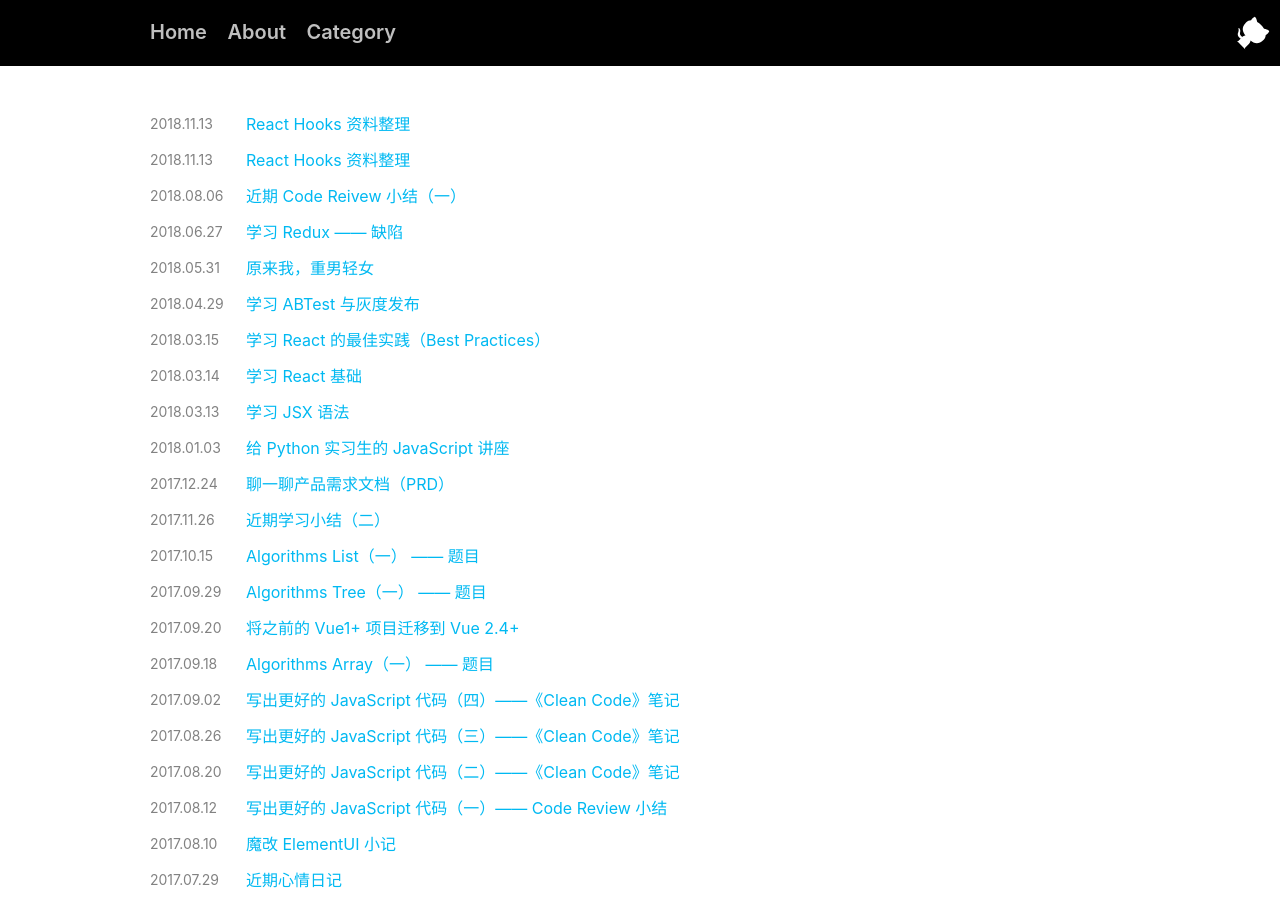
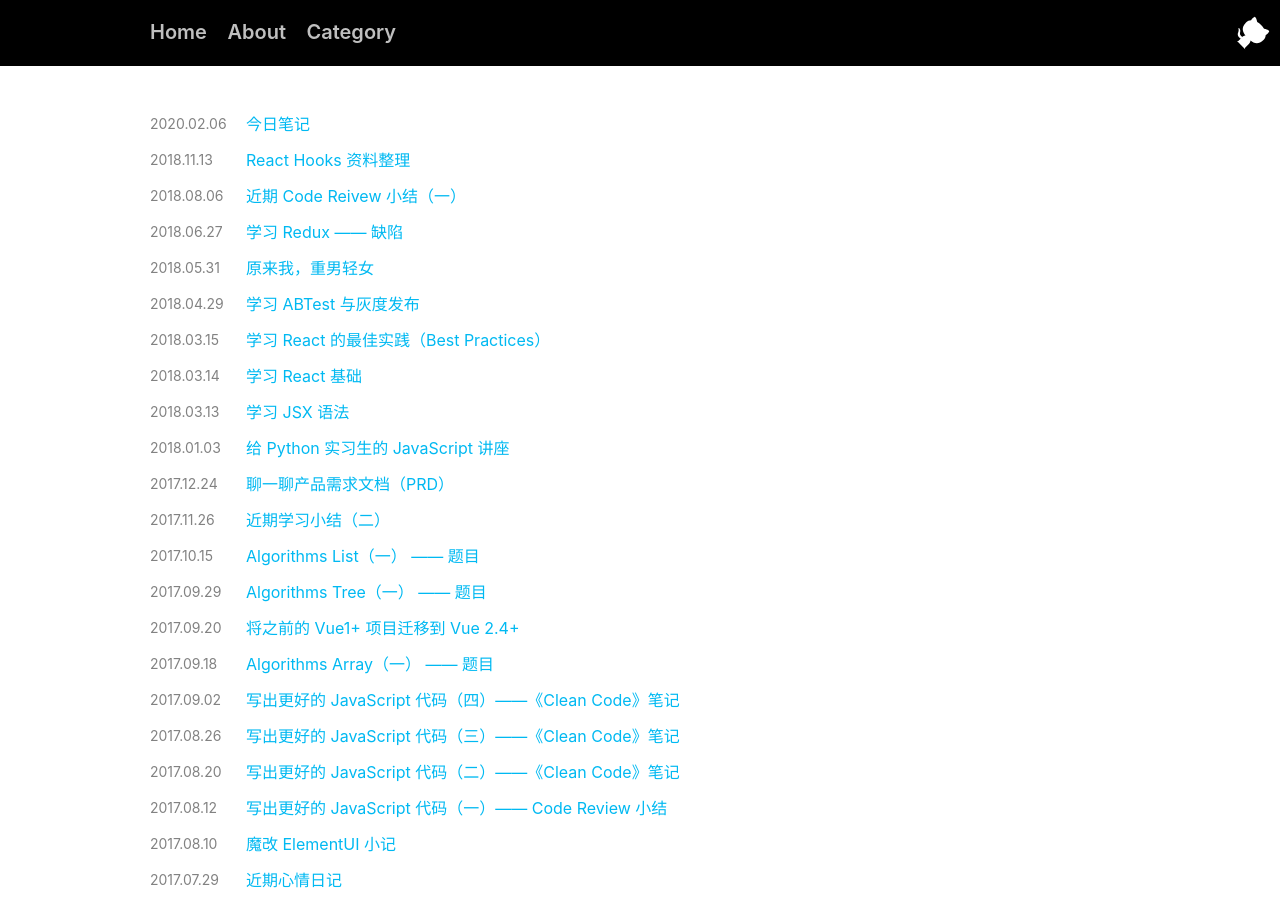
Before and after one commit to zzuieliyaoli/zzuieliyaoli.github.io, a Jekyll site: the page built from index.html, in a window 1280 px wide and 900 px high. Built offline with Jekyll 4.4.1, drawn with Linux system fonts in a browser that asks for light colours; the list of posts is cut into pages by our own code; comment, search, counter and statistics services are not loaded; some of the changed lines change nothing that is shown.

Commit message:
feat: notes done

```diff
--- a/_posts/2020-2-6-notes.md
+++ b/_posts/2020-2-6-notes.md
@@ -1,6 +1,27 @@
 ---
 layout: post
-title: "React Hooks 资料整理"
-date: 2018-11-13
+title: "今日笔记"
+date: 2020-2-6
 categories: [Notes]
 ---
+
+## [How Does React Tell a Class from a Function?](https://overreacted.io/how-does-react-tell-a-class-from-a-function/)
+
+React needs to call classes (including Babel output) with `new` but it needs to call regular functions or arrow functions (including Babel output) without `new`. And there is no reliable way to distinguish them.
+
+其他相关：
+  - [JavaScript instanceof 运算符深入剖析](https://www.ibm.com/developerworks/cn/web/1306_jiangjj_jsinstanceof/index.html)
+
+
+## [Why Do React Elements Have a $$typeof Property?](https://overreacted.io/why-do-react-elements-have-typeof-property/)
+
+For example, if you render `<a href={user.website}>`, beware of the user whose website is `'javascript: stealYourPassword()'`. Spreading user input like `<div {...userData}>` is rare but also dangerous.
+
+This works because you can’t just put `Symbols` in JSON. **So even if the server has a security hole and returns JSON instead of text, that JSON can’t include Symbol.for('react.element')**. React will check `element.$$typeof`, and will refuse to process the element if it’s missing or invalid.
+
+The nice thing about using `Symbol.for()` specifically is that **Symbols are global between environments like iframes and workers**. So this fix doesn’t prevent passing trusted elements between different parts of the app even in more exotic conditions. Similarly, even if there are multiple copies of React on the page, they can still “agree” on the valid `$$typeof` value.
+
+
+## [In React, The Wrong Abstraction Kills Efficiency](https://jesseduffield.com/in-react-the-wrong-abstraction-kills-efficiency/)
+
+不要瞎抽象，先写出来代码，再优化。
```
